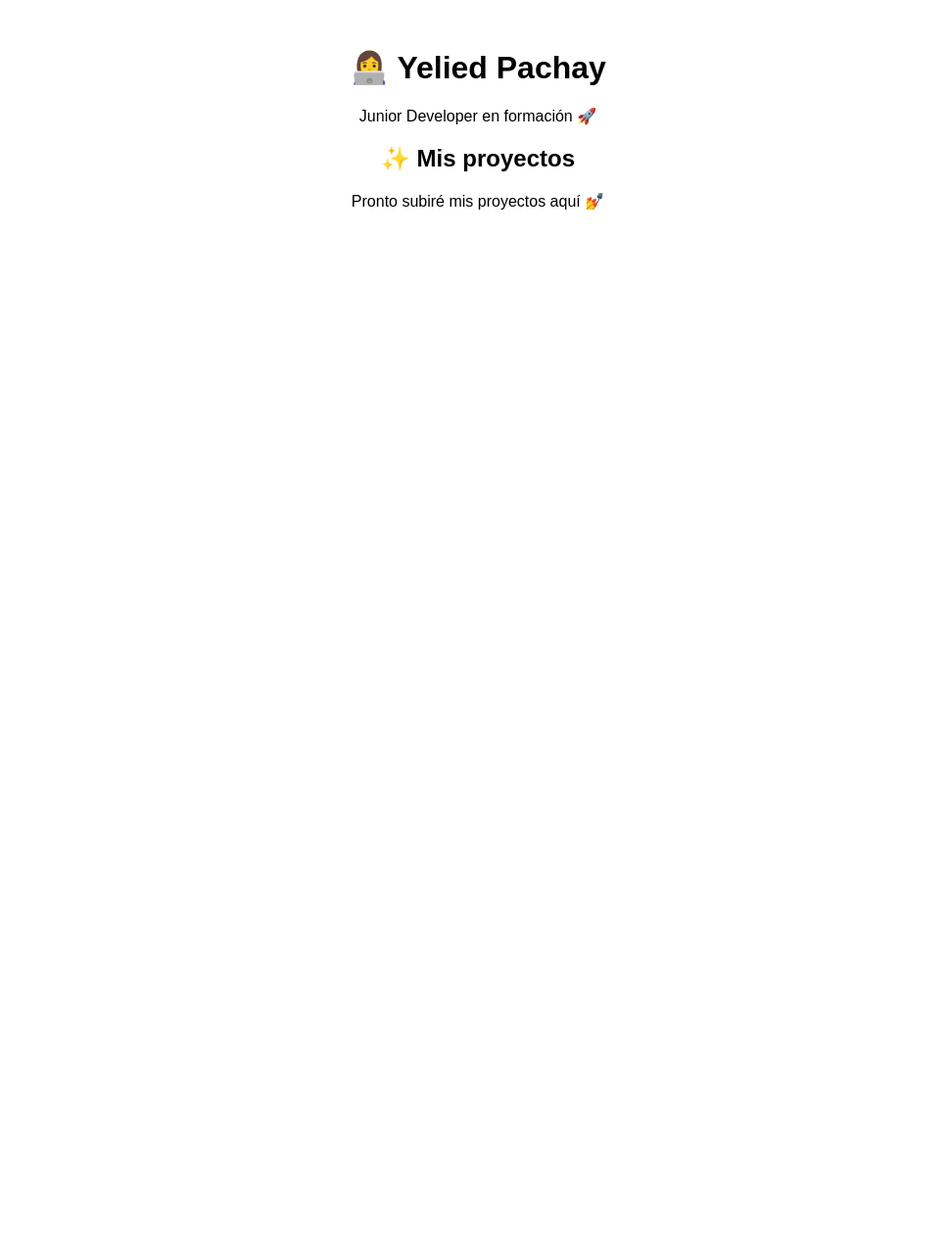
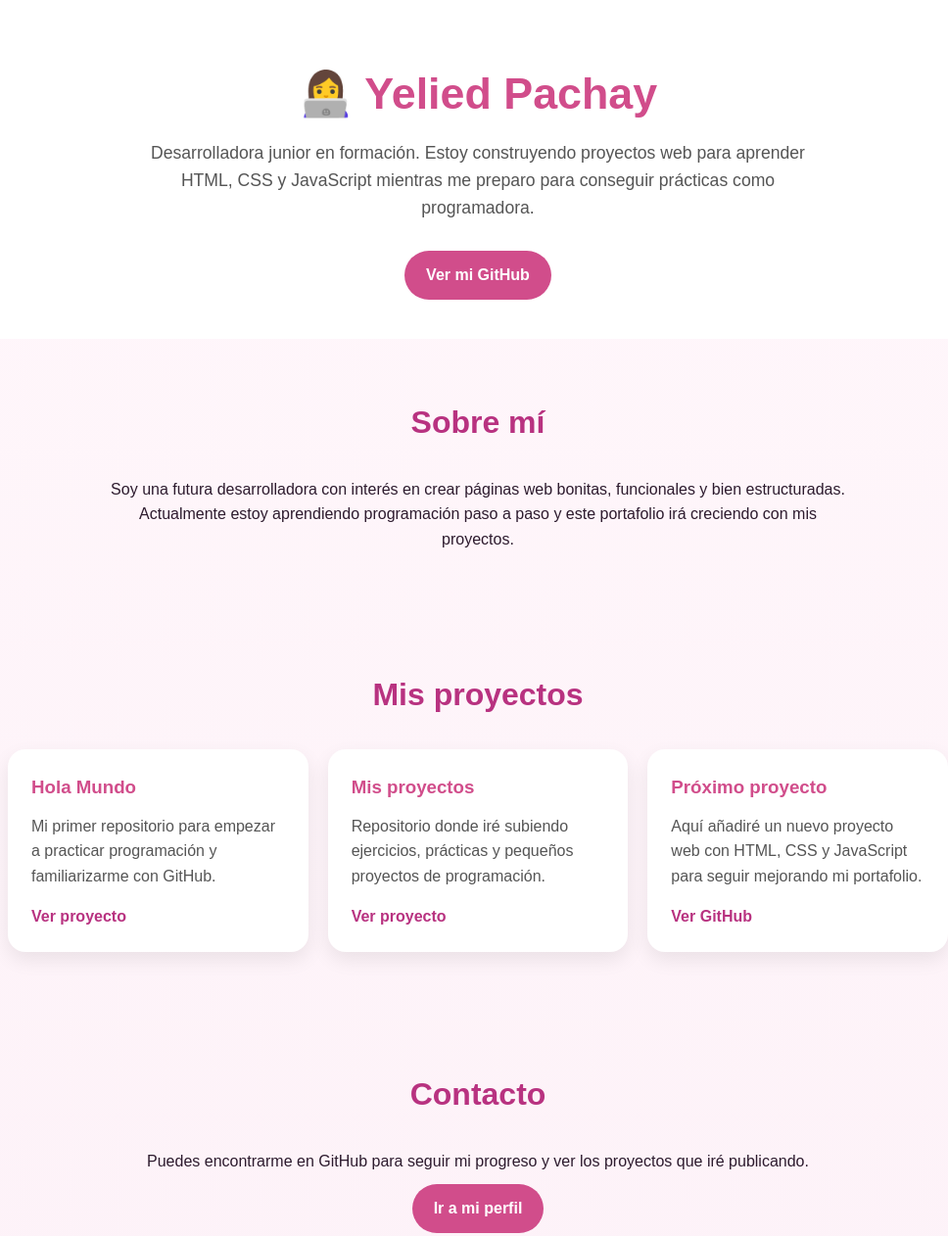
Before and after one commit to yelied25/yelied25.github.io, a plain HTML site: page index.html in a window 1280 px wide. Shown: the top 1262 px of the page at 98% size, without its empty margins (152-1120 px from the left). Before the commit the page ends 800 px from the top, so only its background shows below. Drawn offline with Linux system fonts and the light colour scheme.

Commit message:
Update index.html

```diff
--- a/index.html
+++ b/index.html
@@ -1,16 +1,165 @@
 <!DOCTYPE html>
 <html lang="es">
 <head>
-  <meta charset="UTF-8">
-  <title>Yelied Pachay</title>
+  <meta charset="UTF-8" />
+  <meta name="viewport" content="width=device-width, initial-scale=1.0" />
+  <title>Yelied Pachay | Portafolio</title>
+  <style>
+    * {
+      margin: 0;
+      padding: 0;
+      box-sizing: border-box;
+      font-family: Arial, sans-serif;
+    }
+
+    body {
+      background: linear-gradient(to bottom, #fff7fb, #fdf2f8);
+      color: #2d1b2e;
+      line-height: 1.6;
+    }
+
+    header {
+      text-align: center;
+      padding: 60px 20px 40px;
+      background: white;
+    }
+
+    header h1 {
+      font-size: 2.8rem;
+      margin-bottom: 10px;
+      color: #d14d8b;
+    }
+
+    header p {
+      font-size: 1.1rem;
+      color: #555;
+      max-width: 700px;
+      margin: 0 auto 20px;
+    }
+
+    .btn {
+      display: inline-block;
+      text-decoration: none;
+      background: #d14d8b;
+      color: white;
+      padding: 12px 22px;
+      border-radius: 30px;
+      font-weight: bold;
+      margin-top: 10px;
+    }
+
+    section {
+      max-width: 1000px;
+      margin: 0 auto;
+      padding: 60px 20px;
+    }
+
+    h2 {
+      text-align: center;
+      font-size: 2rem;
+      margin-bottom: 30px;
+      color: #b83280;
+    }
+
+    .about, .contact {
+      text-align: center;
+      max-width: 750px;
+      margin: 0 auto;
+    }
+
+    .projects {
+      display: grid;
+      grid-template-columns: repeat(auto-fit, minmax(260px, 1fr));
+      gap: 20px;
+    }
+
+    .card {
+      background: white;
+      border-radius: 18px;
+      padding: 24px;
+      box-shadow: 0 8px 20px rgba(0,0,0,0.08);
+    }
+
+    .card h3 {
+      margin-bottom: 12px;
+      color: #d14d8b;
+    }
+
+    .card p {
+      color: #555;
+      margin-bottom: 15px;
+    }
+
+    .card a {
+      text-decoration: none;
+      color: #b83280;
+      font-weight: bold;
+    }
+
+    footer {
+      text-align: center;
+      padding: 25px;
+      font-size: 0.95rem;
+      color: #666;
+    }
+  </style>
 </head>
-<body style="font-family: Arial; text-align: center; margin-top: 50px;">
+<body>
 
-  <h1>👩‍💻 Yelied Pachay</h1>
-  <p>Junior Developer en formación 🚀</p>
+  <header>
+    <h1>👩‍💻 Yelied Pachay</h1>
+    <p>
+      Desarrolladora junior en formación. Estoy construyendo proyectos web
+      para aprender HTML, CSS y JavaScript mientras me preparo para conseguir prácticas como programadora.
+    </p>
+    <a class="btn" href="https://github.com/yelied25" target="_blank">Ver mi GitHub</a>
+  </header>
 
-  <h2>✨ Mis proyectos</h2>
-  <p>Pronto subiré mis proyectos aquí 💅</p>
+  <section>
+    <h2>Sobre mí</h2>
+    <div class="about">
+      <p>
+        Soy una futura desarrolladora con interés en crear páginas web bonitas,
+        funcionales y bien estructuradas. Actualmente estoy aprendiendo programación
+        paso a paso y este portafolio irá creciendo con mis proyectos.
+      </p>
+    </div>
+  </section>
+
+  <section>
+    <h2>Mis proyectos</h2>
+    <div class="projects">
+      <div class="card">
+        <h3>Hola Mundo</h3>
+        <p>Mi primer repositorio para empezar a practicar programación y familiarizarme con GitHub.</p>
+        <a href="https://github.com/yelied25/HolaMundo" target="_blank">Ver proyecto</a>
+      </div>
+
+      <div class="card">
+        <h3>Mis proyectos</h3>
+        <p>Repositorio donde iré subiendo ejercicios, prácticas y pequeños proyectos de programación.</p>
+        <a href="https://github.com/yelied25/Mis-proyectos" target="_blank">Ver proyecto</a>
+      </div>
+
+      <div class="card">
+        <h3>Próximo proyecto</h3>
+        <p>Aquí añadiré un nuevo proyecto web con HTML, CSS y JavaScript para seguir mejorando mi portafolio.</p>
+        <a href="https://github.com/yelied25" target="_blank">Ver GitHub</a>
+      </div>
+    </div>
+  </section>
+
+  <section>
+    <h2>Contacto</h2>
+    <div class="contact">
+      <p>Puedes encontrarme en GitHub para seguir mi progreso y ver los proyectos que iré publicando.</p>
+      <a class="btn" href="https://github.com/yelied25" target="_blank">Ir a mi perfil</a>
+    </div>
+  </section>
+
+  <footer>
+    © 2026 Yelied Pachay | Portafolio de desarrolladora junior
+  </footer>
 
 </body>
 </html>
```
